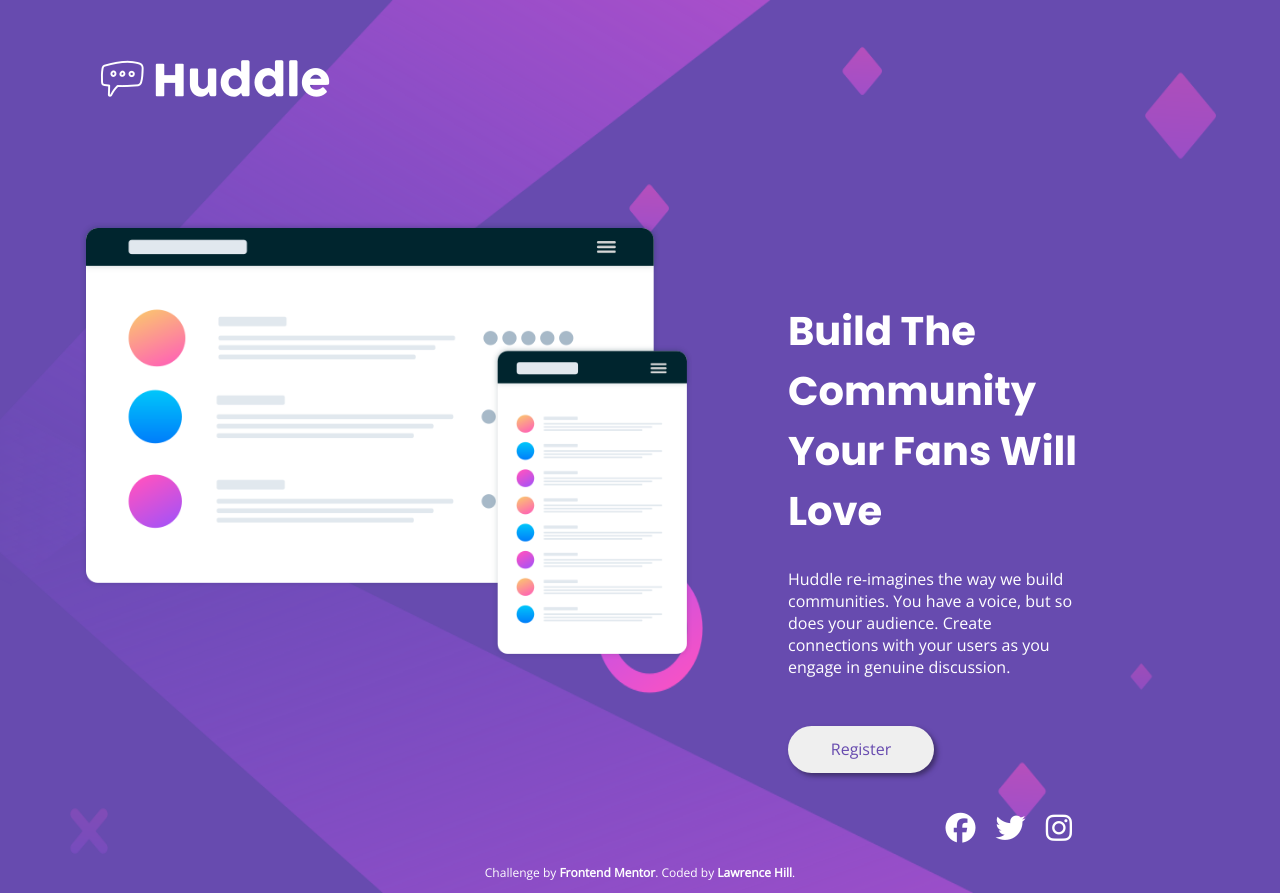
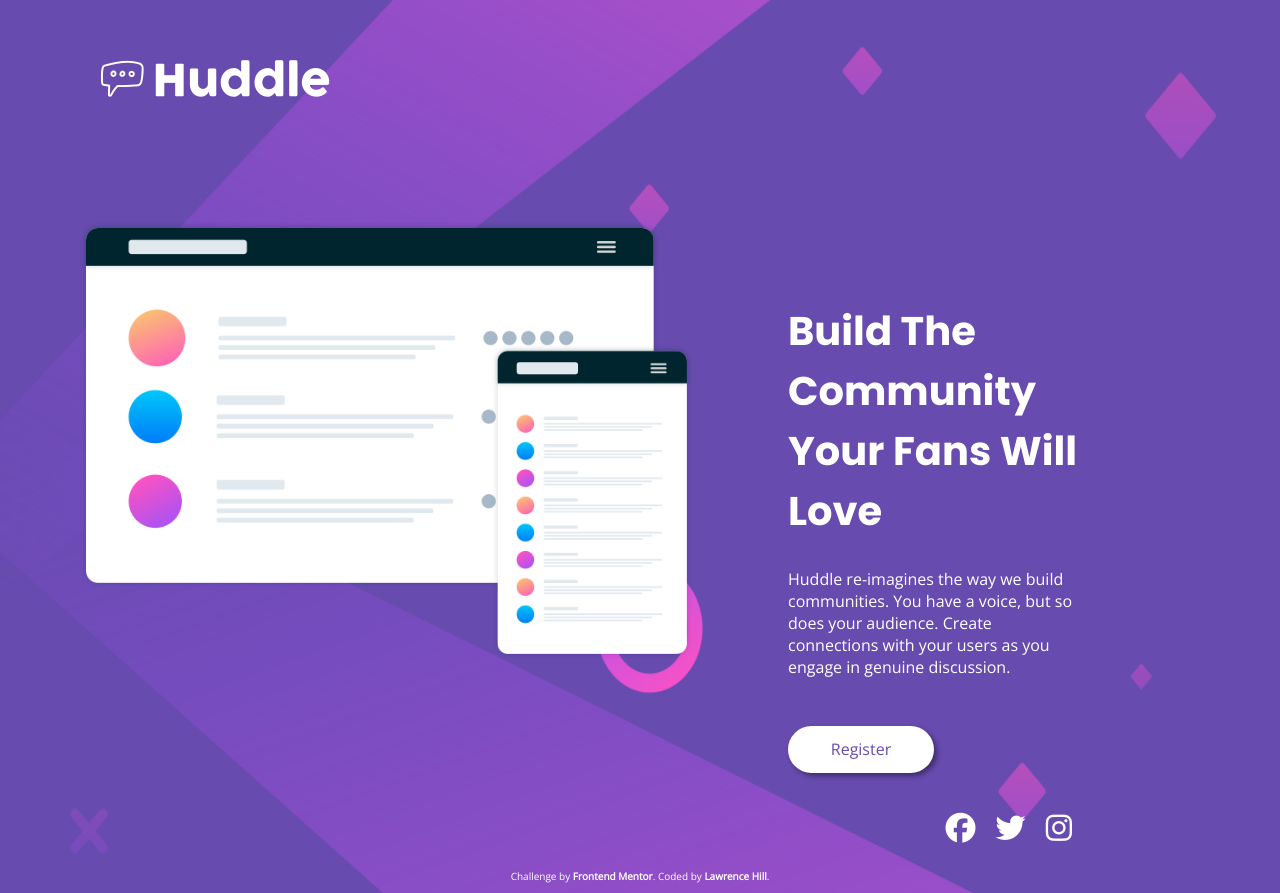
Before and after one commit to iamlarryhill/Huddle-Landing-Page-Challenge-1, a plain HTML site: page index.html in a window 1280 px wide. Drawn offline with nearby package versions, Linux system fonts and the light colour scheme.

Commit message:
Change footer font size and button bg color

```diff
--- a/css/Styles.css
+++ b/css/Styles.css
@@ -59,6 +59,7 @@ button {
   margin-top: 2rem;
   width: 50%;
   padding: 0.8rem;
+  background-color: #FFF;
   border: none;
   border-radius: 100px;
   font-family: 'Open Sans', sans-serif;
@@ -82,7 +83,7 @@ a:hover {
 }
 
 footer {
-  font-size: 12px;
+  font-size: 10px;
   position: absolute;
   bottom: 0;
   left: 0;
```
